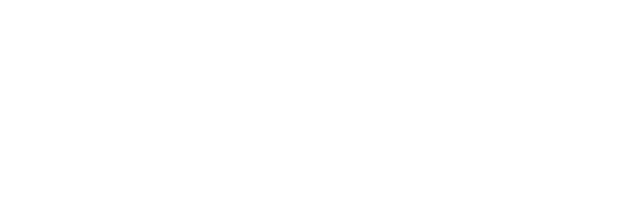
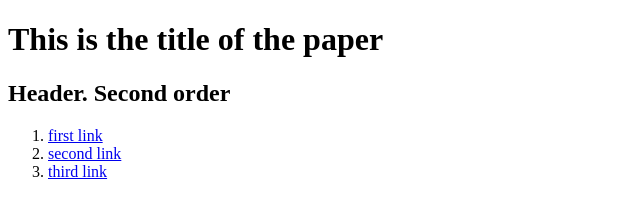
Before and after one commit to hedgehog07/task-html, a website: page src/index.html in a window 1280 px wide. Shown: the whole page, without its empty margins (0-640 px from the left). Drawn offline with Linux system fonts and the light colour scheme.

Commit message:
Update index.html
v2

```diff
--- a/src/index.html
+++ b/src/index.html
@@ -3,5 +3,13 @@
     <head>
         <title>HTML</title>
     </head>
-    <body></body>
+    <body>
+        <h1>This is the title of the paper</h1>
+        <h2>Header. Second order</h2>
+        <ol>
+            <li> <a href="https://mail.ru/"> first link</a></li>
+            <li><a href="https://mail.google.com/"> second link</a></li>
+            <li><a href="https://mail.yandex.ru/"> third link</a></li>
+       	</ol>
+    </body>
 </html>
```
